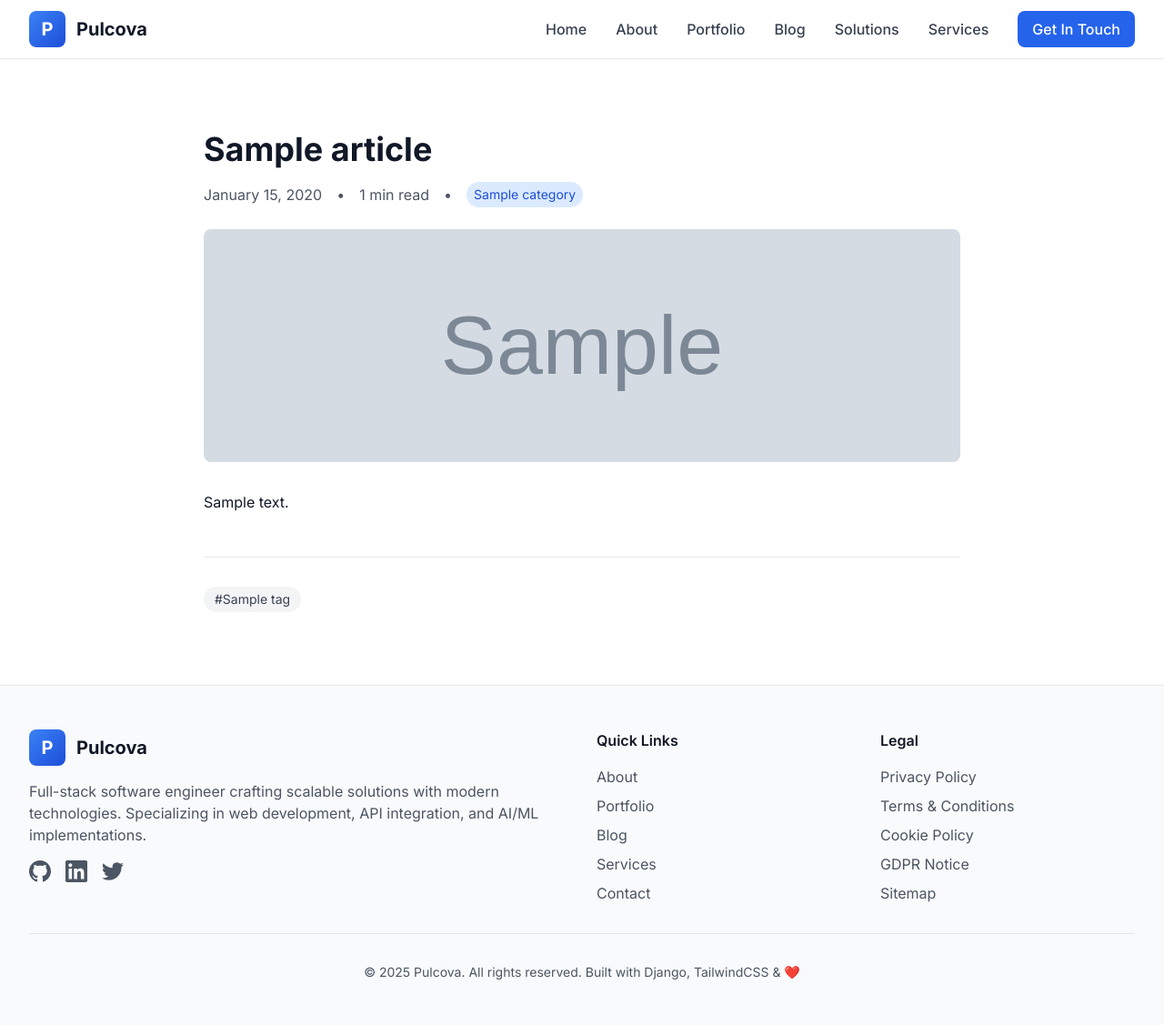
After one commit to phostilite/pulcova, a Django app: a page that uses templates/base.html in a window 1280 px wide. The commit adds this page. Shown: the whole page at 91% size. Run offline with Django 5.2, Linux system fonts and the light colour scheme; tables that the repository leaves empty hold one stand-in row (values such as "Sample post"); grey boxes marked "Sample" are stand-in pictures; some libraries are stand-ins or nearby versions.

Commit message:
feat(sitemap): Add XML sitemap functionality with static, blog, and portfolio sitemaps
- Add sitemap configuration in main urls.py
- Create sitemaps.py with StaticViewSitemap, ArticleSitemap, and ProjectSitemap
- Update blog and portfolio models and views for sitemap integration
- Add blog and portfolio URL configurations
- Update base template and settings for sitemap support

```diff
--- a/apps/blog/models.py
+++ b/apps/blog/models.py
@@ -1,5 +1,6 @@
 from django.db import models
 from django.contrib.auth.models import User
+from django.urls import reverse
 from apps.core.models import TimeStampedModel, SEOModel, PublishableModel
 
 
@@ -39,5 +40,8 @@ class Article(TimeStampedModel, SEOModel, PublishableModel):
     def __str__(self):
         return self.title
 
+    def get_absolute_url(self):
+        return reverse('blog:article_detail', kwargs={'slug': self.slug})
+
     class Meta:
         ordering = ['-published_at', '-created_at']
--- /dev/null
+++ b/apps/blog/urls.py
@@ -0,0 +1,9 @@
+from django.urls import path
+from .views import ArticleListView, ArticleDetailView
+
+app_name = 'blog'
+
+urlpatterns = [
+    path('', ArticleListView.as_view(), name='article_list'),
+    path('<slug:slug>/', ArticleDetailView.as_view(), name='article_detail'),
+]
--- a/apps/blog/views.py
+++ b/apps/blog/views.py
@@ -1,3 +1,20 @@
 from django.shortcuts import render
+from django.views.generic import TemplateView, ListView, DetailView
+from .models import Article
 
 # Create your views here.
+
+class ArticleListView(ListView):
+    """List view for blog articles"""
+    model = Article
+    template_name = 'pages/blog.html'  # Using existing blog template
+    context_object_name = 'articles'
+    queryset = Article.objects.filter(is_published=True)
+    paginate_by = 12
+
+class ArticleDetailView(DetailView):
+    """Detail view for individual blog articles"""
+    model = Article
+    template_name = 'blog/article_detail.html'
+    context_object_name = 'article'
+    queryset = Article.objects.filter(is_published=True)
--- a/apps/portfolio/models.py
+++ b/apps/portfolio/models.py
@@ -1,4 +1,5 @@
 from django.db import models
+from django.urls import reverse
 from apps.core.models import TimeStampedModel, SEOModel, PublishableModel
 
 
@@ -51,6 +52,9 @@ class Project(TimeStampedModel, SEOModel, PublishableModel):
     def __str__(self):
         return self.title
 
+    def get_absolute_url(self):
+        return reverse('portfolio:project_detail', kwargs={'slug': self.slug})
+
     class Meta:
         ordering = ['-order_priority', '-created_at']
 
--- /dev/null
+++ b/apps/portfolio/urls.py
@@ -0,0 +1,9 @@
+from django.urls import path
+from .views import ProjectListView, ProjectDetailView
+
+app_name = 'portfolio'
+
+urlpatterns = [
+    path('', ProjectListView.as_view(), name='project_list'),
+    path('<slug:slug>/', ProjectDetailView.as_view(), name='project_detail'),
+]
--- a/pulcova/settings.py
+++ b/pulcova/settings.py
@@ -42,6 +42,7 @@ INSTALLED_APPS = [
     'django.contrib.sessions',
     'django.contrib.messages',
     'django.contrib.staticfiles',
+    'django.contrib.sitemaps',  # Add sitemap framework
 
     'apps.analytics.apps.AnalyticsConfig',
     'apps.blog.apps.BlogConfig',
--- a/pulcova/urls.py
+++ b/pulcova/urls.py
@@ -16,9 +16,20 @@ Including another URLconf
 """
 from django.contrib import admin
 from django.urls import path, include
+from django.contrib.sitemaps.views import sitemap
+from .sitemaps import StaticViewSitemap, ArticleSitemap, ProjectSitemap
+
+sitemaps = {
+    'static': StaticViewSitemap,
+    'articles': ArticleSitemap,
+    'projects': ProjectSitemap,
+}
 
 urlpatterns = [
     path('admin/', admin.site.urls),
     path('', include('apps.pages.urls')),
+    path('blog/', include('apps.blog.urls')),
+    path('portfolio/', include('apps.portfolio.urls')),
     path('legal/', include('apps.legal.urls')),
+    path('sitemap.xml', sitemap, {'sitemaps': sitemaps}, name='django.contrib.sitemaps.views.sitemap'),
 ]
--- a/templates/base.html
+++ b/templates/base.html
@@ -189,7 +189,7 @@
                         <li><a href="/legal/terms" class="text-gray-600 dark:text-gray-400 hover:text-primary-600 dark:hover:text-primary-400 transition-colors">Terms & Conditions</a></li>
                         <li><a href="/legal/cookies" class="text-gray-600 dark:text-gray-400 hover:text-primary-600 dark:hover:text-primary-400 transition-colors">Cookie Policy</a></li>
                         <li><a href="/legal/gdpr" class="text-gray-600 dark:text-gray-400 hover:text-primary-600 dark:hover:text-primary-400 transition-colors">GDPR Notice</a></li>
-                        <li><a href="/sitemap" class="text-gray-600 dark:text-gray-400 hover:text-primary-600 dark:hover:text-primary-400 transition-colors">Sitemap</a></li>
+                        <li><a href="/sitemap.xml" class="text-gray-600 dark:text-gray-400 hover:text-primary-600 dark:hover:text-primary-400 transition-colors">Sitemap</a></li>
                     </ul>
                 </div>
             </div>
--- /dev/null
+++ b/templates/blog/article_detail.html
@@ -0,0 +1,39 @@
+{% extends "../base.html" %}
+{% load static %}
+
+{% block title %}{{ article.title }} - Pulcova Blog{% endblock %}
+{% block meta_description %}{{ article.excerpt|truncatewords:25 }}{% endblock %}
+
+{% block content %}
+<article class="max-w-4xl mx-auto px-4 sm:px-6 lg:px-8 py-20">
+    <header class="mb-8">
+        <h1 class="text-4xl font-bold text-gray-900 dark:text-white mb-4">{{ article.title }}</h1>
+        <div class="flex items-center gap-4 text-gray-600 dark:text-gray-400 mb-6">
+            <span>{{ article.published_at|date:"F j, Y" }}</span>
+            <span>•</span>
+            <span>{{ article.reading_time }} min read</span>
+            <span>•</span>
+            <span class="px-2 py-1 bg-primary-100 dark:bg-primary-900/30 text-primary-700 dark:text-primary-300 rounded-full text-sm">
+                {{ article.category.name }}
+            </span>
+        </div>
+        {% if article.featured_image %}
+        <img src="{{ article.featured_image.url }}" alt="{{ article.title }}" class="w-full h-64 object-cover rounded-lg">
+        {% endif %}
+    </header>
+
+    <div class="prose prose-lg dark:prose-invert max-w-none">
+        {{ article.content|linebreaks }}
+    </div>
+
+    <footer class="mt-12 pt-8 border-t border-gray-200 dark:border-gray-700">
+        <div class="flex flex-wrap gap-2">
+            {% for tag in article.tags.all %}
+                <span class="px-3 py-1 bg-gray-100 dark:bg-gray-800 text-gray-700 dark:text-gray-300 rounded-full text-sm">
+                    #{{ tag.name }}
+                </span>
+            {% endfor %}
+        </div>
+    </footer>
+</article>
+{% endblock %}
```
Also changed, not shown: apps/portfolio/views.py (+17 -0 lines), pulcova/sitemaps.py (added, +79 -0 lines).
